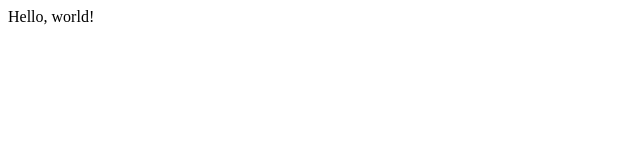
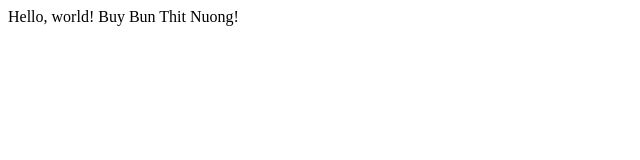
Before and after one commit to semacedonio/hello-world, a plain HTML site: page index.html in a window 1280 px wide. Shown: the whole page, without its empty margins (0-640 px from the left). Drawn offline with Linux system fonts and the light colour scheme.

Commit message:
Update index.html

```diff
--- a/index.html
+++ b/index.html
@@ -5,5 +5,6 @@
 </head>
 <body>
 	Hello, world!
+	Buy Bun Thit Nuong!
 </body>
 </html>
```
